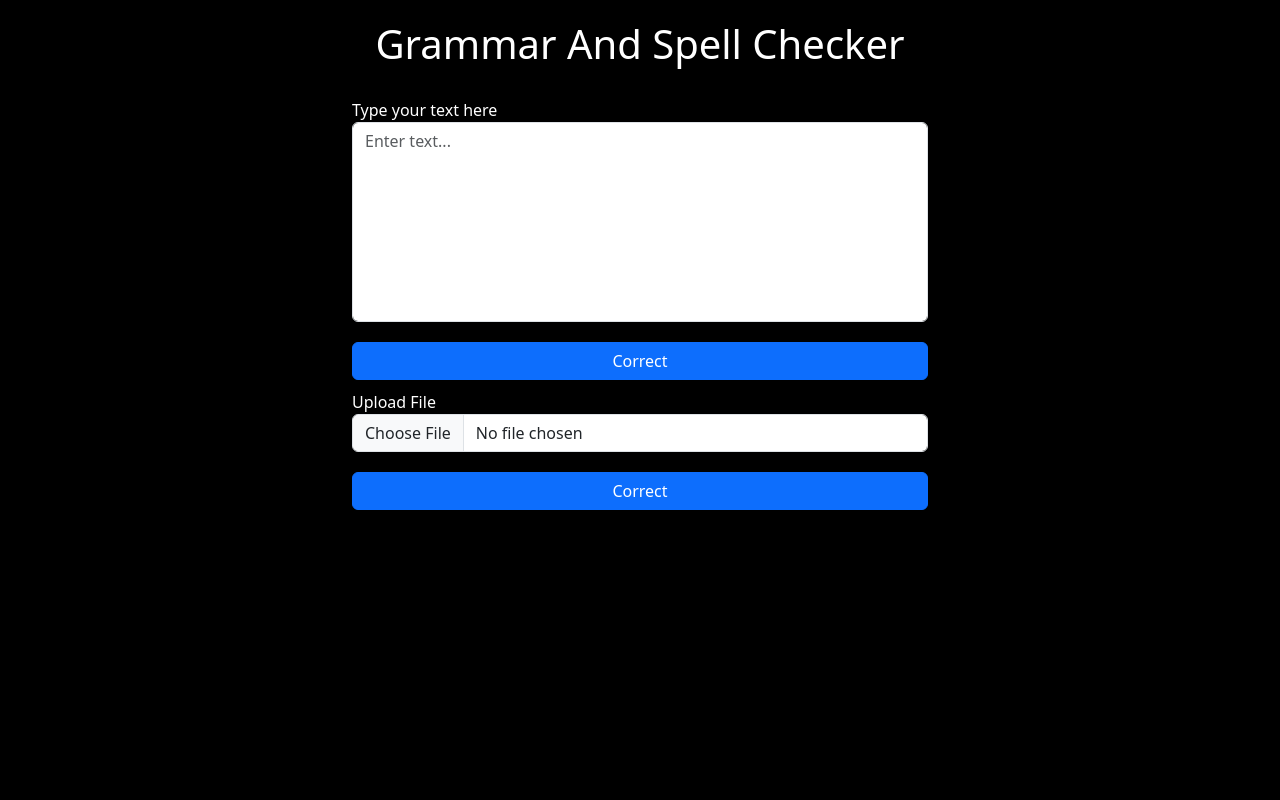
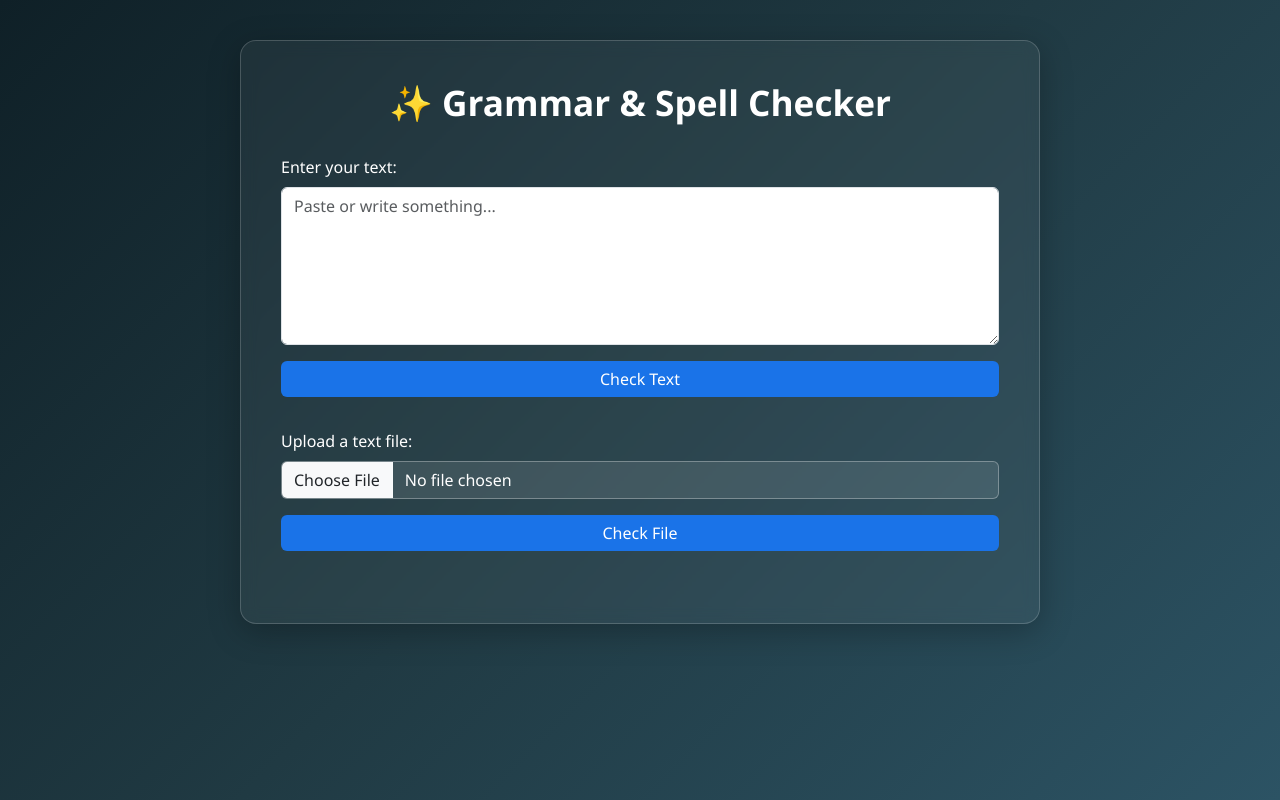
Before and after one commit to Rishita-rm/grammar-spell-checker-flask-nlp, a Python web app: template templates/index.html in a window 1280 px wide. Run offline with Jinja, Linux system fonts and the light colour scheme; the template is opened without the code that fills it, so the values that code supplies are empty.

Commit message:
Update index.html

```diff
--- a/templates/index.html
+++ b/templates/index.html
@@ -1,93 +1,150 @@
 <!DOCTYPE html>
 <html lang="en">
+
 <head>
-  <meta charset="utf-8" />
-  <meta name="viewport" content="width=device-width, initial-scale=1" />
-  <title>Grammar and Spell Checker</title>
+  <meta charset="UTF-8" />
+  <meta name="viewport" content="width=device-width, initial-scale=1.0" />
+  <title>Grammar & Spell Checker</title>
   <link href="https://cdn.jsdelivr.net/npm/bootstrap@5.3.0/dist/css/bootstrap.min.css" rel="stylesheet" />
   <style>
     body {
-      padding: 20px;
-      background: black;
+      background: url('https://images.unsplash.com/photo-1588776814546-21938e38b9a2?auto=format&fit=crop&w=1950&q=80') no-repeat center center fixed;
+      background-size: cover;
+      background: linear-gradient(135deg, #0f2027, #203a43, #2c5364);
       color: white;
+      min-height: 100vh;
+      display: flex;
+      justify-content: center;
+      align-items: flex-start;
+      padding: 40px 20px;
+      font-family: 'Segoe UI', Tahoma, Geneva, Verdana, sans-serif;
     }
-    .container {
-      margin-top: 10px;
-      max-width: 600px;
+
+    .glass-card {
+      background: rgba(255, 255, 255, 0.05);
+      border-radius: 16px;
+      box-shadow: 0 8px 32px rgba(0, 0, 0, 0.25);
+      backdrop-filter: blur(8px);
+      -webkit-backdrop-filter: blur(8px);
+      border: 1px solid rgba(255, 255, 255, 0.18);
+      padding: 2.5rem;
+      width: 100%;
+      max-width: 800px;
     }
+
     h1 {
+      font-weight: 700;
+      font-size: 2.2rem;
       text-align: center;
-      margin-bottom: 30px;
+      margin-bottom: 2rem;
+      color: #ffffff;
     }
-    textarea {
-      width: 100%;
-      height: 200px;
-      resize: none;
+
+    textarea,
+    input[type="file"] {
+      background: rgba(255, 255, 255, 0.1);
+      color: white;
+      border: 1px solid rgba(255, 255, 255, 0.3);
     }
+
+    textarea::placeholder {
+      color: #ccc;
+    }
+
+    textarea:focus,
+    input:focus {
+      outline: none;
+      box-shadow: 0 0 0 2px rgba(255, 255, 255, 0.2);
+    }
+
     .btn-primary {
-      margin-top: 20px;
-      width: 100%;
+      background-color: #1a73e8;
+      border: none;
+      transition: 0.3s ease;
     }
-    .corrected-text {
-      margin-top: 30px;
-      font-size: 18px;
-      font-weight: bold;
+
+    .btn-primary:hover {
+      background-color: #135fd1;
+    }
+
+    .section-title {
+      margin-top: 2rem;
+      font-size: 1.3rem;
+      font-weight: 600;
+      color: #ffffff;
+    }
+
+    .results {
+      margin-top: 1rem;
+      font-size: 1rem;
+    }
+
+    ul {
+      padding-left: 1.2rem;
+    }
+
+    hr {
+      border-color: rgba(255, 255, 255, 0.2);
+    }
+
+    .form-section {
+      margin-bottom: 2rem;
     }
   </style>
 </head>
+
 <body>
-  <h1 class="text-center">Grammar And Spell Checker</h1>
+  <div class="glass-card">
+    <h1>✨ Grammar & Spell Checker</h1>
 
-  <div class="container">
-    <form action="/spell" method="post" enctype="multipart/form-data">
-      <div class="form-group">
-        <label for="text">Type your text here</label>
-        <textarea class="form-control" id="text" name="text" placeholder="Enter text..."></textarea>
-      </div>
-      <button type="submit" class="btn btn-primary">Correct</button>
+    <!-- Text Correction Form -->
+    <form action="/spell" method="post" class="form-section">
+      <label for="text" class="form-label">Enter your text:</label>
+      <textarea name="text" class="form-control mb-3" rows="6" placeholder="Paste or write something..."></textarea>
+      <button type="submit" class="btn btn-primary w-100">Check Text</button>
     </form>
 
+    <!-- Display Text Results -->
     {% if corrected_text %}
-      <h5>Corrected Spelling:</h5>
+    <div class="results">
+      <hr />
+      <div class="section-title">Corrected Spelling:</div>
       <p>{{ corrected_text }}</p>
-    {% endif %}
 
-    {% if grammar_corrections %}
-      <h5>Grammar Corrections:</h5>
+      <div class="section-title">Grammar Corrections:</div>
       <ul>
         {% for correction in grammar_corrections %}
         <li>{{ correction }}</li>
         {% endfor %}
       </ul>
-      <p>Total grammar issues found: {{ grammar_count }}</p>
+      <p><strong>Total grammar issues found:</strong> {{ grammar_count }}</p>
+    </div>
     {% endif %}
-  </div>
 
-  <div class="container">
-    <form action="/grammar" method="post" enctype="multipart/form-data">
-      <div class="form-group">
-        <label for="file">Upload File</label>
-        <input type="file" name="file" class="form-control" />
-      </div>
-      <button type="submit" class="btn btn-primary">Correct</button>
+    <!-- File Upload Form -->
+    <form action="/grammar" method="post" enctype="multipart/form-data" class="form-section">
+      <label for="file" class="form-label">Upload a text file:</label>
+      <input type="file" class="form-control mb-3" name="file" />
+      <button type="submit" class="btn btn-primary w-100">Check File</button>
     </form>
 
+    <!-- Display File Results -->
     {% if corrected_file_text %}
-      <h5>Corrected File Spelling:</h5>
+    <div class="results">
+      <hr />
+      <div class="section-title">Corrected File Text:</div>
       <p>{{ corrected_file_text }}</p>
-    {% endif %}
 
-    {% if corrected_file_grammar %}
-      <h5>File Grammar Corrections:</h5>
+      <div class="section-title">File Grammar Corrections:</div>
       <ul>
         {% for correction in corrected_file_grammar %}
         <li>{{ correction }}</li>
         {% endfor %}
       </ul>
-      <p>Total grammar issues found: {{ corrected_file_grammar_count }}</p>
+      <p><strong>Total grammar issues found in file:</strong> {{ corrected_file_grammar_count }}</p>
+    </div>
     {% endif %}
   </div>
+</body>
 
-  <script src="https://cdn.jsdelivr.net/npm/bootstrap@5.3.0/dist/js/bootstrap.bundle.min.js"></script>
-</body>
 </html>
```
Lines whose indentation alone changed are shown as unchanged.
